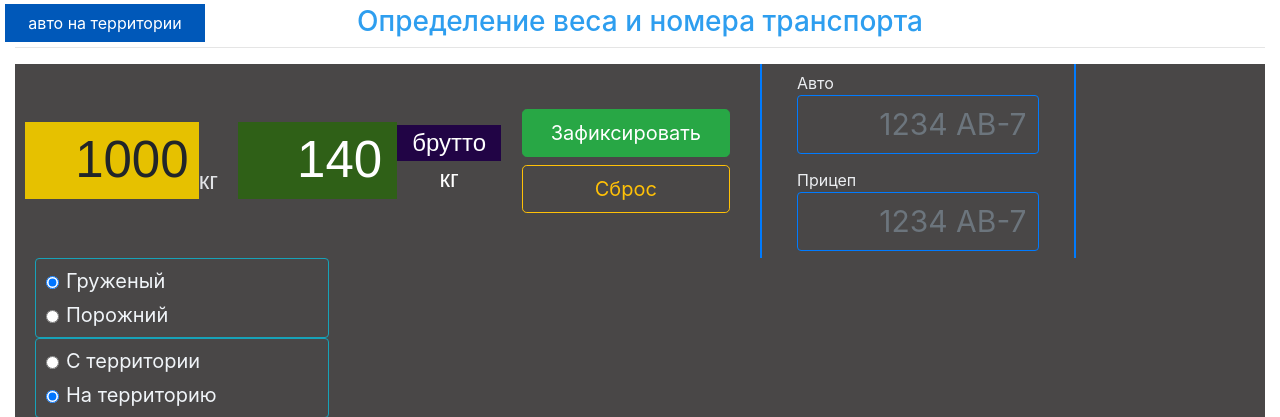
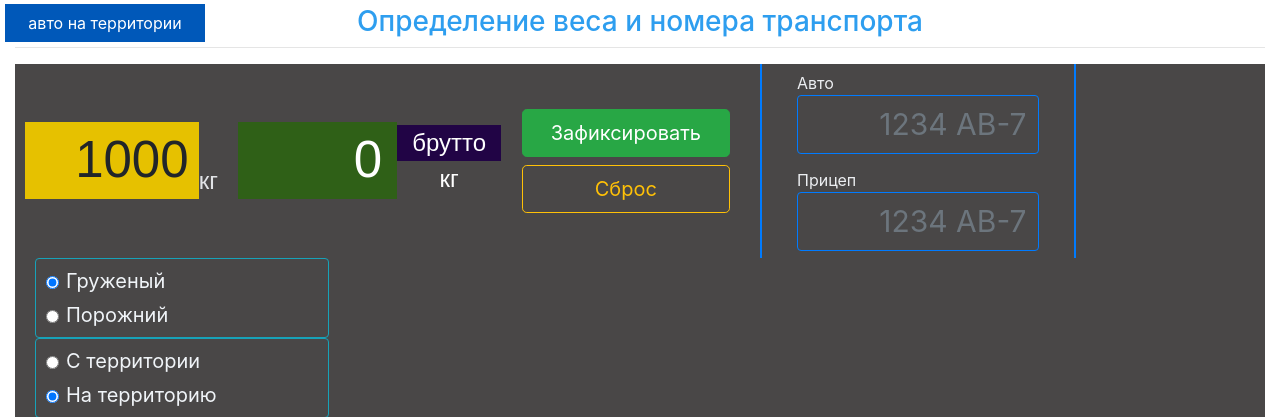
Before and after one commit to svalench/belresusrs, a Django app: template templates/ves/avto_ves.html in a window 1280 px wide. Shown: the part 71-488 px from the top of the page. Run offline with Django 3.2, Linux system fonts and the light colour scheme; the template is opened without the code that fills it, so the values that code supplies are empty; parts of the project's set-up code (start-up, migrations or seed data) failed here and were passed over; some libraries are stand-ins or nearby versions.

Commit message:
change 140 kg to 0 kg ves_row

```diff
--- a/templates/ves/ves_row.html
+++ b/templates/ves/ves_row.html
@@ -14,7 +14,7 @@
             </div>
             <div class="col-2 col-xl-2 align-self-center" id="brutto-netto" style="margin: 0px 30px;">
                 <div class="row" style="color: rgb(255,255,255);">
-                    <div class="col-8 text-right" style="background-color: #2f6017;"><span data-bs-hover-animate="flash" id="vesFix" style="font-family: Montserrat, sans-serif;font-size: 51px;cursor:pointer;" onclick="correct()">140</span></div>
+                    <div class="col-8 text-right" style="background-color: #2f6017;"><span data-bs-hover-animate="flash" id="vesFix" style="font-family: Montserrat, sans-serif;font-size: 51px;cursor:pointer;" onclick="correct()">0</span></div>
                     <div class="col-4 d-xl-flex align-items-xl-center">
                         <div class="row">
                             <div class="col-12 text-center" style="background-color: #210445;"><span id="status" style="font-family: Montserrat, sans-serif;font-size: 24px;">брутто</span></div>
```
